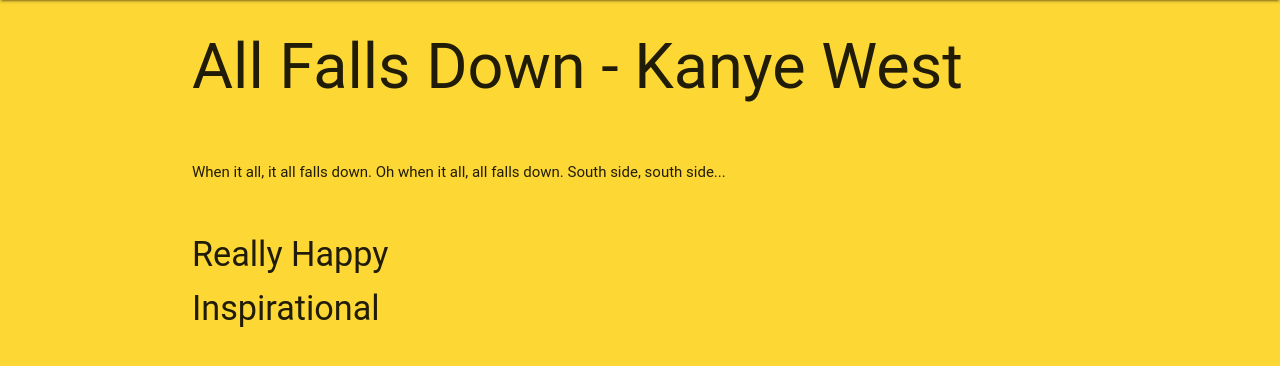
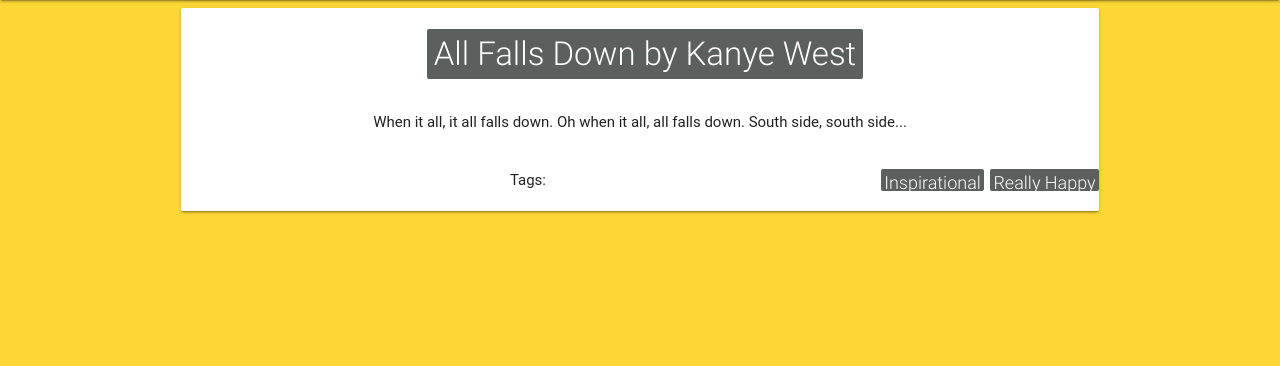
Before and after one commit to lbrezilien/barforbar, a Django app: page /lyrics/1/ in a window 1280 px wide. Shown: the part 64-430 px from the top of the page. Run offline with Django 3.2, Linux system fonts and the light colour scheme; data comes from the database, SQL or seed files in the repository; some libraries are stand-ins or nearby versions; some web fonts are replaced.

Commit message:
adds style to the lyrics page

```diff
--- a/lyrics/templates/lyrics/show.html
+++ b/lyrics/templates/lyrics/show.html
@@ -1,23 +1,24 @@
 {% extends 'base.html' %}
 {% block content %}
+<div class="row card " style="text-align:center">
+  <div class="col s12">
+    <h3 class="badge">{{lyrics.title}} by {{lyrics.artist}}</span></h3>
+  </div>
 <div class="row">
-  <div class="col s12">
-    <h1>{{lyrics.title}} - {{lyrics.artist}}</h1>
-  </div>
-</div>
-<div class="row">
-  <div class="col s12">
+  <div class="col s12" >
     <p>{{lyrics.content|safe}}</p>
   </div>
 </div>
+
 <div class="row">
   <div class="col s12">
-    {% for mood in lyrics.mood_set.all%}
-          <h4>  {{mood.title}}</h4>
+  Tags:  {% for mood in lyrics.mood_set.all%}
+         <span class="badge"> {{mood.title}}</span>
           {% endfor %}
     {% for genre in lyrics.genre_set.all %}
-      <h4>  {{genre.title}}</h4>
+    <span class="badge"> {{genre.title}}</span>
           {% endfor %}
   </div>
 </div>
+</div>
 {% endblock %}
--- a/static/css/custom.css
+++ b/static/css/custom.css
@@ -51,3 +51,15 @@
   padding: .2em;
   margin-left: .3em
 }
+
+.badge{
+  position:static;
+  font-weight: 300;
+  font-size: 2.2rem;
+  color: #fff;
+  background-color: #5B5F5E;
+  border-radius: 2px;
+  padding: .2em;
+  margin-left: .3em;
+  display: inline-block;
+}
```
